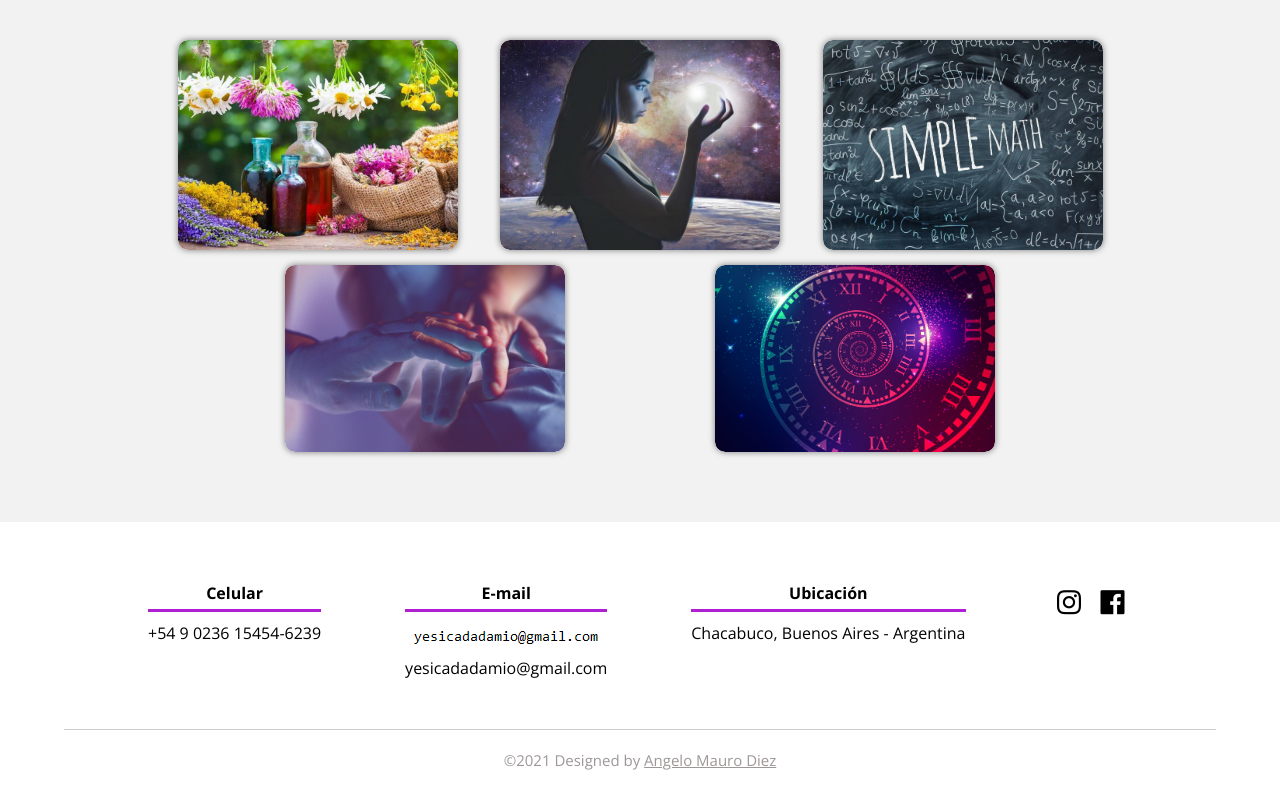
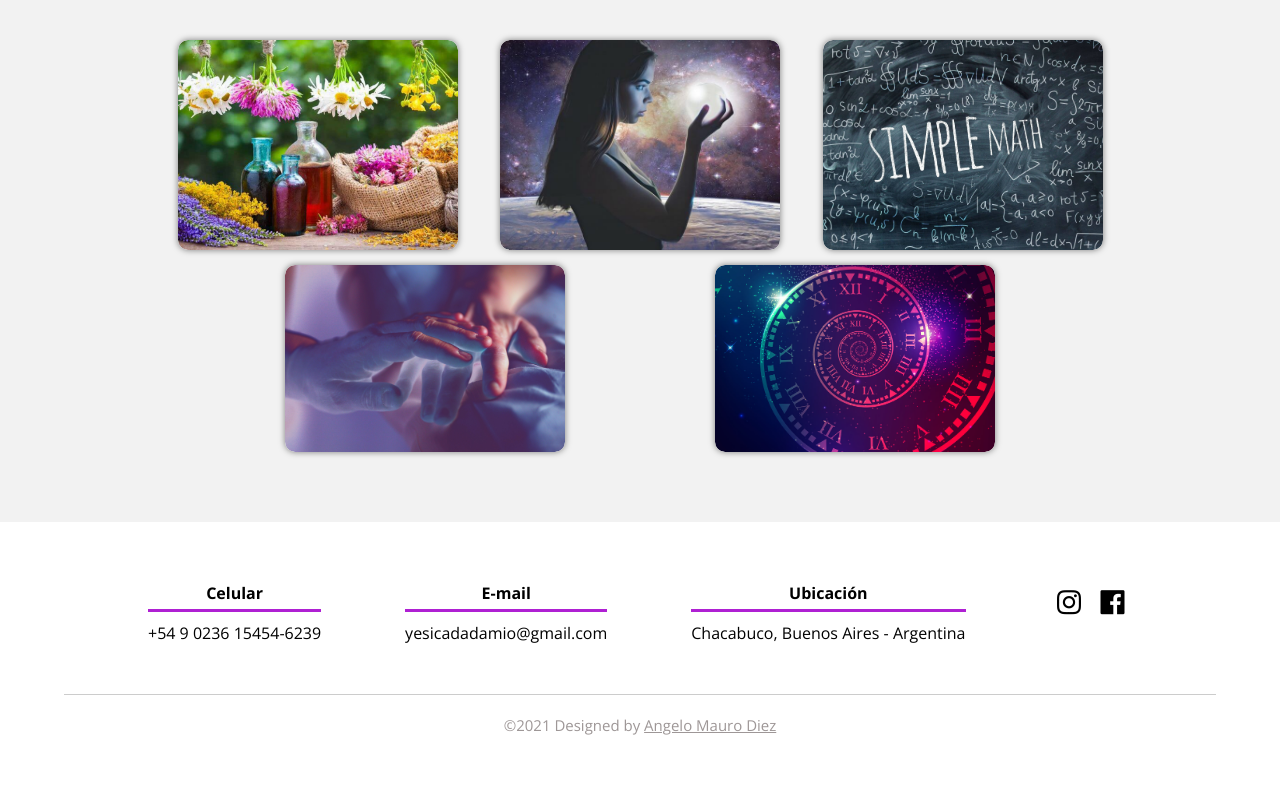
Before and after one commit to angelomauro10/Yesica-Dadamio, a plain HTML site: page index.html in a window 1280 px wide. Shown: the part 1947-2747 px from the top of the page. After the commit the page ends 2712 px from the top, so only its background shows below. Drawn offline with nearby package versions, Linux system fonts and the light colour scheme.

Commit message:
Update index.html

```diff
--- a/index.html
+++ b/index.html
@@ -104,7 +104,6 @@
             </div>
             <div class="content-foo">
                 <h4>E-mail</h4>
-                <img src="img/email.png" alt="">
                 <p>yesicadadamio@gmail.com</p>
             </div>
             <div class="content-foo">
```
